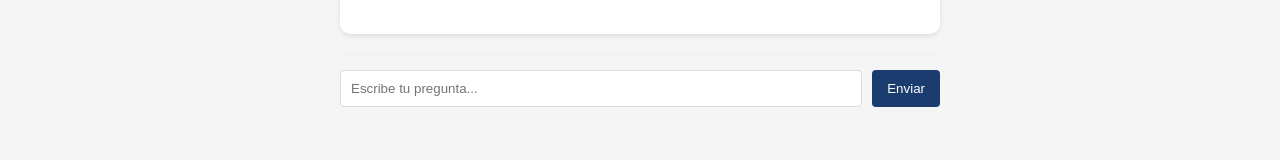
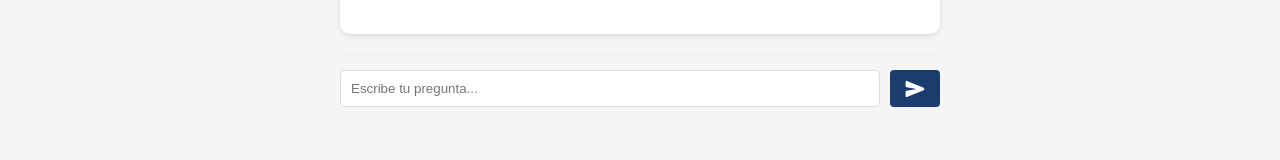
Before and after one commit to JosueGarcia-UDB/ChatBot-Copilot, a Next.js app in the folder chatbot/: page / in a window 1280 px wide. Shown: the part 262-422 px from the top of the page. Built offline with nearby package versions, Linux system fonts and the light colour scheme.

Commit message:
Edit icon

```diff
--- a/chatbot/src/app/globals.css
+++ b/chatbot/src/app/globals.css
@@ -223,9 +223,13 @@ body {
   background-color: var(--primary-color);
   color: white;
   border: none;
-  padding: 10px 15px;
+  padding: 0 15px;
   border-radius: 4px;
+  font-size: 20px;
   cursor: pointer;
+  display: flex;
+  justify-content: center;
+  align-items: center;
 }
 
 /* Footer */
--- a/chatbot/src/components/Chatbot.js
+++ b/chatbot/src/components/Chatbot.js
@@ -2,6 +2,7 @@
 import React, { useState } from "react";
 import Fuse from "fuse.js";
 import Data from "@/app/data/data";
+import { IoSend } from "react-icons/io5";
 
 const fuse = new Fuse(Data, {
     keys: ['key', 'pregunta', 'synonyms'],
@@ -56,7 +57,7 @@ const Chatbot = () => {
                     value={userInput}
                     onChange={(e) => setUserInput(e.target.value)}
                 />
-                <button onClick={handleUserMessage}>Enviar</button>
+                <button onClick={handleUserMessage}><IoSend/></button>
             </div>
         </div>
     );
--- a/chatbot/src/components/Footer.js
+++ b/chatbot/src/components/Footer.js
@@ -1,7 +1,6 @@
 'use client';
 
 import React from "react";
-import { FaBolt } from "react-icons/fa";
 
 const Footer = () => {
 
```
